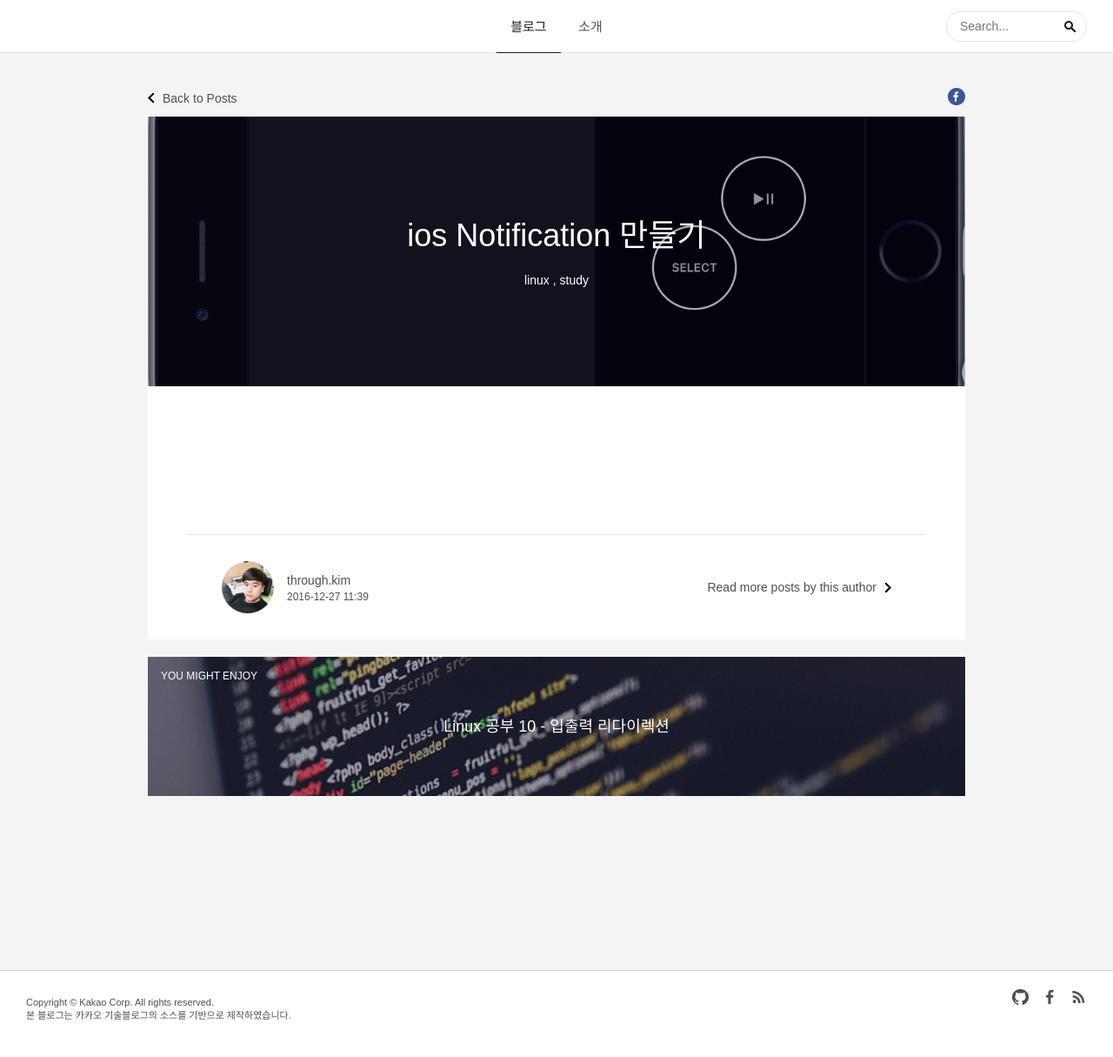
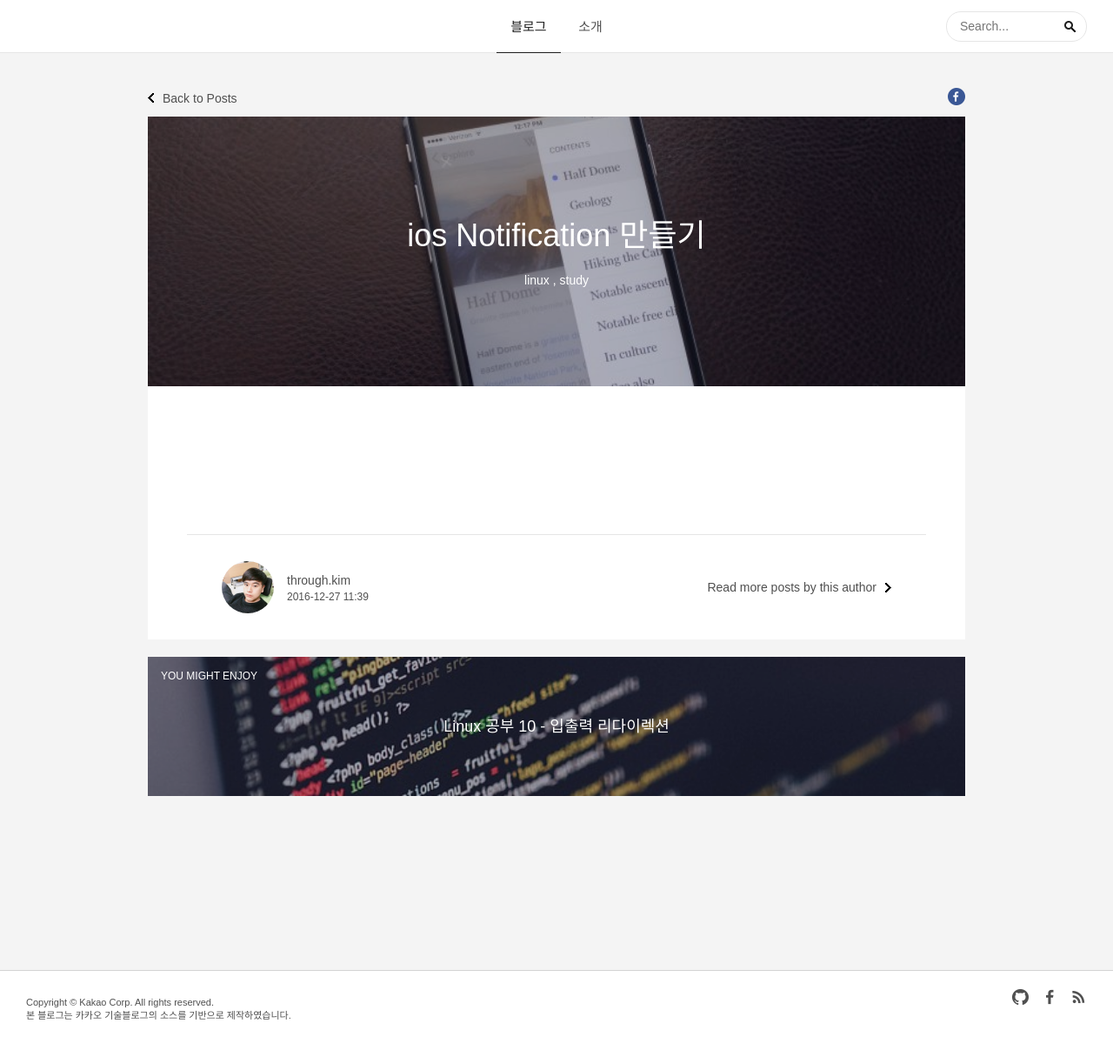
Before and after one commit to ThroughKim/throughkim.github.com, a Jekyll site: the page built from _posts/2016-12-27-ios-notification.md, in a window 1280 px wide. Shown: the whole page at 87% size. Built offline with Jekyll 4.4.1, drawn with Linux system fonts in a browser that asks for light colours; some web fonts are replaced.

Commit message:
upload blog

```diff
--- a/_posts/2016-12-27-ios-notification.md
+++ b/_posts/2016-12-27-ios-notification.md
@@ -4,5 +4,5 @@ title: 'ios Notification 만들기'
 author: through.kim
 date: 2016-12-27 11:39
 tags: [linux, study]
-image: '/files/covers/ios_app.png'
+image: '/files/covers/ios_app.jpg'
 ---
```
Also changed, not shown: files/covers/ios_app.jpg (added), files/covers/ios_app.png (deleted), 1 other file.
